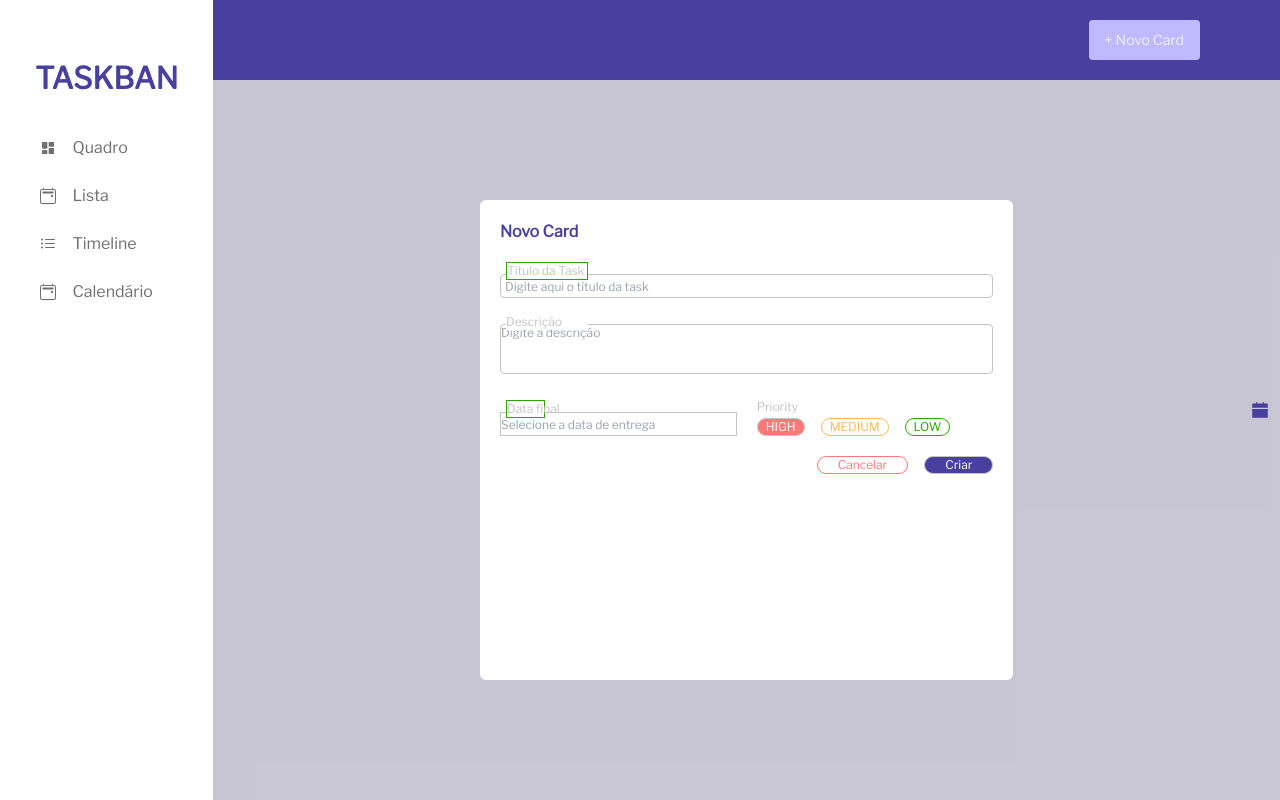
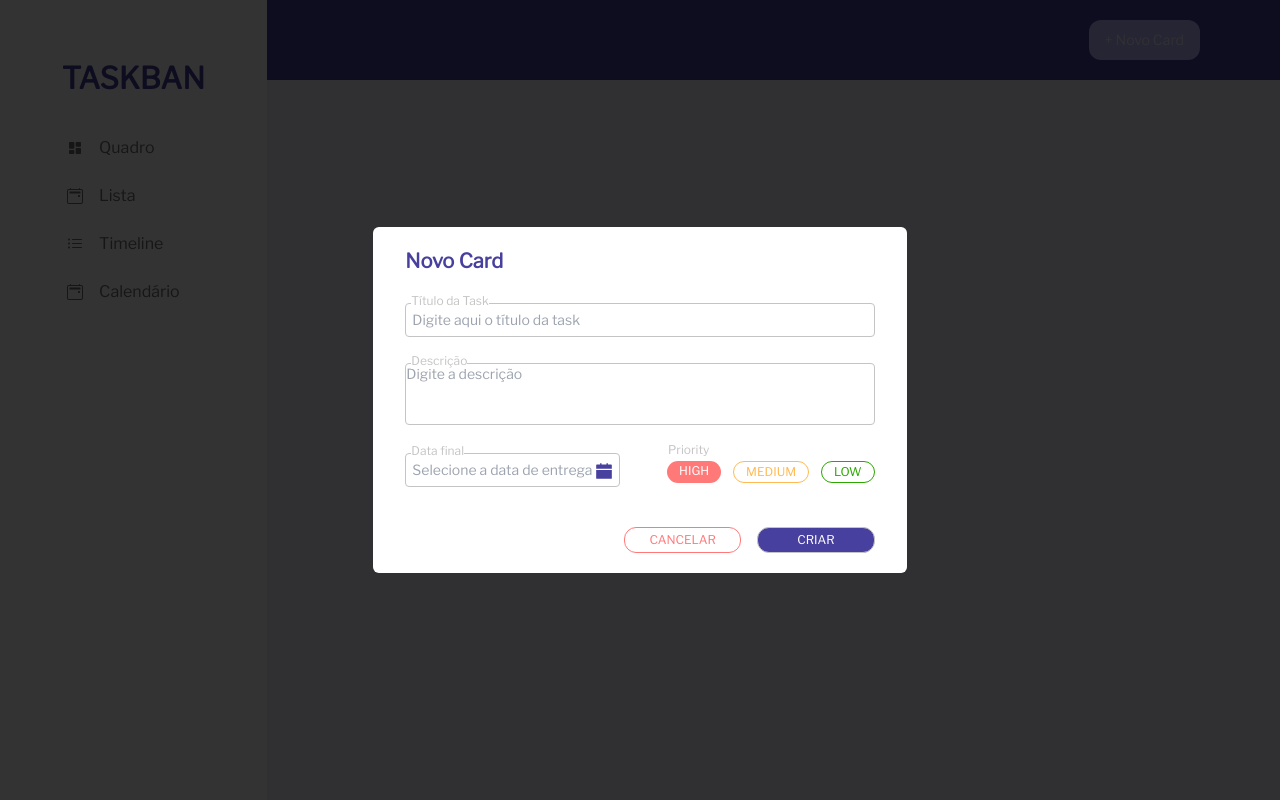
Before and after one commit to Lucasvalves/taskban, a React (Vite) app: page / in a window 1280 px wide. Both pictures are taken after a click on the button "+ Novo Card". Built offline with nearby package versions, Linux system fonts and the light colour scheme.

Commit message:
finished modal

```diff
--- a/src/App.jsx
+++ b/src/App.jsx
@@ -5,18 +5,24 @@ import AppProvider from './context/AppProvider';
 import useAppContext from '../src/hook/useAppContext';
 import PickData from './PickData/PickData';
 
+
 function App() {
-  const { openModal, setOpenModal } = useAppContext();
+  const { setIsModalVisible  } = useAppContext();
+
     return (
       <AppProvider>
-        <div className="bg-violet-50 h-screen w-screem flex">
-          <SideBar />
-          <div className="w-5/6 flex flex-col">
-            <NavBar />
-            <Modal />
+           <div className="bg-violet-50 h-screen w-screem flex">
+      {/* <div className="bg-black-200 z-10 flex absolute w-full h-screen"> */}
+
+            <div className="w-5/6 flex flex-col">
+            <SideBar />
+
+              <NavBar />
+              <Modal />
+          </div>
           </div>
 
-        </div>
+
       </AppProvider>
     );
 
--- a/src/components/Form/index.jsx
+++ b/src/components/Form/index.jsx
@@ -5,9 +5,10 @@ import {useForm} from "react-hook-form"
 import PickData from '../../PickData/PickData'
 import TextField from '../TextField'
 import TextArea  from '../TextArea'
+import { useState } from 'react'
 
 const Form = () => {
-	const { openModal, setOpenModal } = useAppContext()
+	const { isModalVisible , setIsModalVisible } = useAppContext()
 	const {register, handleSubmit} = useForm()
 
 	const handleSubmitData = (data) =>{
@@ -16,15 +17,21 @@ const Form = () => {
 	const handleFocus = (event) => {
     if (placeholder === 'Selecione a data de entrega') event.target.type = 'date';
   };
+	const [selectedOption, setSelectedOption] = useState('')
+
+	const handleRadioChange = (event) =>{
+		setSelectedOption(event.target.value)
+	}
+
 	return (
-		<form onSubmit={handleSubmit(handleSubmitData)}>
+		<form onSubmit={handleSubmit(handleSubmitData)} className='w-12/12'>
 			<div className="flex flex-col" >
-				<div className="flex flex-col mb-3  h-10">
+				<div className="flex flex-col mb-5  h-10">
 					<TextField
 					{...register('title')}
 						label="Título da Task"
 						type="text"
-						className="mb-5 border border-gray-20 rounded text-xs p-1 h-6 w-full"
+						className=" border border-gray-20 rounded  text-sm p-1.5 w-full"
 						placeholder="Digite aqui o título da task"
 					/>
 				</div>
@@ -32,9 +39,9 @@ const Form = () => {
 						{...register('description')}
 							placeholder="Digite a descrição"
 							label="Descrição"
-							className="mb-5 border border-gray-200 resize-none rounded w-full text-xs "
+							className="mb-3 border border-gray-200 resize-none rounded w-full text-sm "
 						/>
-				<div className=" flex flex-row justify-between gap-5">
+				<div className="mb-6  flex flex-row justify-between gap-10">
 					<span className="flex flex-col w-1/2">
 						<TextField
 							type="text"
@@ -43,33 +50,39 @@ const Form = () => {
 							placeholder="Selecione a data de entrega"
 							icon={<PickData />}
 							{...register('date')}
-							className="border border-gray-200 text-xs h-6 w-full
+							className="border border-gray-200 rounded text-sm p-1.5  w-full box-border
 							"
 											// value={taskData.completionDate ?? ''}
 											// onChange={handleInputChange}
 										/>
 					</span>
-					<span className="w-1/2 mb-5 " >
-						<label className="text-xs  text-gray-200">Priority</label>
-					 	<span className="flex gap-4 ">
-							<Button text="HIGH" className="border bg-red-400 text-white text-xs pl-2 pr-2" />
-							<Button text="MEDIUM" className="border border-orange-100  text-orange-100 bg-white text-xs pl-2 pr-2"/>
-							<Button text="LOW" className="border border-green-400 text-green-400 bg-white text-xs pl-2 pr-2" />
+					<span className="w-2/4 mb-5" >
+						<label className="text-xs text-gray-200 w-4/5 ml-2">Priority</label>
+					 	<span className="flex gap-3 justify-end ">
+						 <label className=" bg-red-400 text-white text-xs p-0.5 px-3 rounded-xl">
+						 <input type="radio" value="high" checked={selectedOption === 'high'}
+         						 onChange={handleRadioChange} className="hidden" />
+							HIGH</label>
+						 <label className="border border-orange-100  text-orange-100 bg-white text-xs p-0.5 px-3 rounded-xl">
+						 <input type="radio" value="medium" checked={selectedOption === 'medium'} onChange={handleRadioChange} className="hidden"/>
+							MEDIUM</label>
+						 <label className="border border-green-400 text-green-400 bg-white text-xs p-0.5 px-3 rounded-xl">
+						 <input type="radio" value="low" checked={selectedOption === 'low'} onChange={handleRadioChange} className="hidden"/>
+							LOW</label>
 						</span>
 					</span>
 				</div>
 			</div>
-			<div className=" w-full h-1/6 flex justify-end gap-4">
+			<div className=" w-full h-1/6 flex justify-end gap-4 ">
 				<Button
-					text="Cancelar"
-					onClick={() => setOpenModal(false)}
-					className="text-red-400 border border-red-400 text-xs pl-5 pr-5"
+					text="CANCELAR"
+					onClick={() => setIsModalVisible(false)}
+					className="text-red-400 border  border-red-400 text-xs w-1/4 p-1"
 				/>
-
 				<Button
 				type="submit"
-					text="Criar"
-					className="bg-purple-950 text-white border text-xs pl-5 pr-5"
+					text="CRIAR"
+					className="bg-purple-950 text-white border text-xs w-1/4 p-1"
 				/>
 			</div>
 
--- a/src/components/Modal/index.jsx
+++ b/src/components/Modal/index.jsx
@@ -1,20 +1,23 @@
 import useAppContext from '../../hook/useAppContext'
 import Form from '../Form'
 export const Modal = () => {
-  const { openModal, setOpenModal } = useAppContext()
+  const { isModalVisible , setIsModalVisible  } = useAppContext()
 
-  if (openModal == true) {
+  const handleOutsideClick = (e) =>{
+    if(e.target.id === "modal")setIsModalVisible(false);
+  }
+  if (isModalVisible ) {
     return (
-      <div className="bg-black-200 flex  h-full">
-        <div className="bg-white  h-4/6 rounded-md m-auto w-3/6">
-          <div className=" h-5/6 flex  m-5 w-6/6 flex-col">
-            <h1 className="text-purple-950 font-semibold text-base mb-3">Novo Card</h1>
+      <div id="modal" className="bg-black-200 z-20 flex items-center justify-center absolute w-full left-0 top-0 h-screen" onClick={handleOutsideClick}>
+        <div className="bg-white  rounded-md m-auto h-12/12 w-5/12 ">
+          <div className=" h-5/6 flex my-5  w-6/6 flex-col m-8">
+            <h1 className="text-purple-950 font-semibold text-xl mb-3">Novo Card</h1>
             <div>
               <Form/>
             </div>
           </div>
-        </div>
+          </div>
       </div>
     )
-  }
+    }
 }
--- a/src/components/NavBar/index.jsx
+++ b/src/components/NavBar/index.jsx
@@ -1,15 +1,15 @@
 import useAppContext from '../../hook/useAppContext';
+import Button from '../Button';
+
 export const NavBar = () => {
-  const { setOpenModal } = useAppContext();
+  const { setIsModalVisible  } = useAppContext();
 
   return (
-    <nav className=" w-full h-20 bg-purple-950 flex justify-end items-center ">
-      <button
-        className="bg-violet-150 text-violet-50 rounded h-10 w-30 m-20 text-sm pl-4 pr-4 "
-        onClick={() => setOpenModal(true)}
-      >
-        + Novo Card
-      </button>
+    <nav className=" w-full h-20 bg-purple-950 flex justify-end items-center fixed z-0">
+      <Button
+        className="bg-violet-150 text-violet-50 rounded h-10 w-30 m-20 text-sm px-4 "
+        onClick={() => setIsModalVisible(true)} text=" + Novo Card"
+      />
     </nav>
   );
 };
--- a/src/components/SideBar/index.jsx
+++ b/src/components/SideBar/index.jsx
@@ -3,7 +3,7 @@ import { BiSolidDashboard } from 'react-icons/bi';
 
 export const SideBar = () => {
   return (
-    <nav className="bg-white	w-1/6 h-screen flex items-center flex-col">
+    <nav className="bg-white	w-3/12 h-screen flex items-center flex-col z-10">
       <div className="	w-full h-24 flex justify-center items-end">
         <h1 className="text-purple-950 font-semibold text-3xl">TASKBAN</h1>
       </div>
--- a/src/components/TextArea/index.jsx
+++ b/src/components/TextArea/index.jsx
@@ -1,9 +1,8 @@
 export const TextArea =({ label, placeholder, className,...restProps }) =>{
   return(
     <>
-      <label className="relative top-1.5 left-1.5 pointer-events-none text-gray-200 bg-white w-1/6 text-xs z-40 ">{label}</label>
+      <label className="relative top-1.5 left-1.5 pointer-events-none text-gray-200 bg-white w-fit text-xs z-40 ">{label}</label>
       <textarea
-          cols="30"
           rows="3"
           name="content"
           placeholder={placeholder}
--- a/src/components/TextField/index.jsx
+++ b/src/components/TextField/index.jsx
@@ -5,12 +5,13 @@ const TextField = ({ label, placeholder, icon, className,...restProps }) => {
 
 
   return (
-    <>
-      {/* <label className="relative  top-[8px] left-1.5 text-gray-200 pointer-events-none bg-white text-xs z-40 w-1/5">{label}</label> */}
-      <label className="relative top-1.5 left-1.5 pointer-events-none text-gray-200 bg-white w-1/6 text-xs z-40 whitespace-nowrap border border-green-400 ">{label}</label>
+    <div className="flex flex-col">
+      <label className="relative top-1.5 left-1.5 pointer-events-none text-gray-200 bg-white text-xs z-40 whitespace-nowrap  w-fit flex flex-col ">{label}</label>
+      <div className="relative flex items-center ">
         <input  className={className} placeholder={placeholder} onFocus={handleFocus} type="text" {...restProps} maxLength={255} />
-        {icon && <span className="absolute top-2/4 right-2.5" >{icon}</span>}
-    </>
+        {icon && <div className="absolute right-1.5 bottom-4 translate-y-2/4 " >{icon}</div>}
+      </div>
+    </div>
   );
 };
 
--- a/src/context/AppProvider.jsx
+++ b/src/context/AppProvider.jsx
@@ -2,10 +2,10 @@ import { useState } from 'react';
 import { AppContext } from './AppContext';
 
 export default function AppProvider({ children }) {
-  const [openModal, setOpenModal] = useState(false);
+  const [isModalVisible, setIsModalVisible ] = useState(false);
 
   return (
-    <AppContext.Provider value={{ openModal, setOpenModal }}>
+    <AppContext.Provider value={{ isModalVisible , setIsModalVisible  }}>
       {children}
     </AppContext.Provider>
   );
--- a/tailwind.config.js
+++ b/tailwind.config.js
@@ -8,7 +8,7 @@ export default {
     colors: {
       white: '#ffffff',
       black:{
-        200:'rgba(34, 33, 33, 0.200)'
+        200:'rgba(0, 0, 0, 0.8)'
       },
       gray:{
         200: '#C4C4C4'
```
